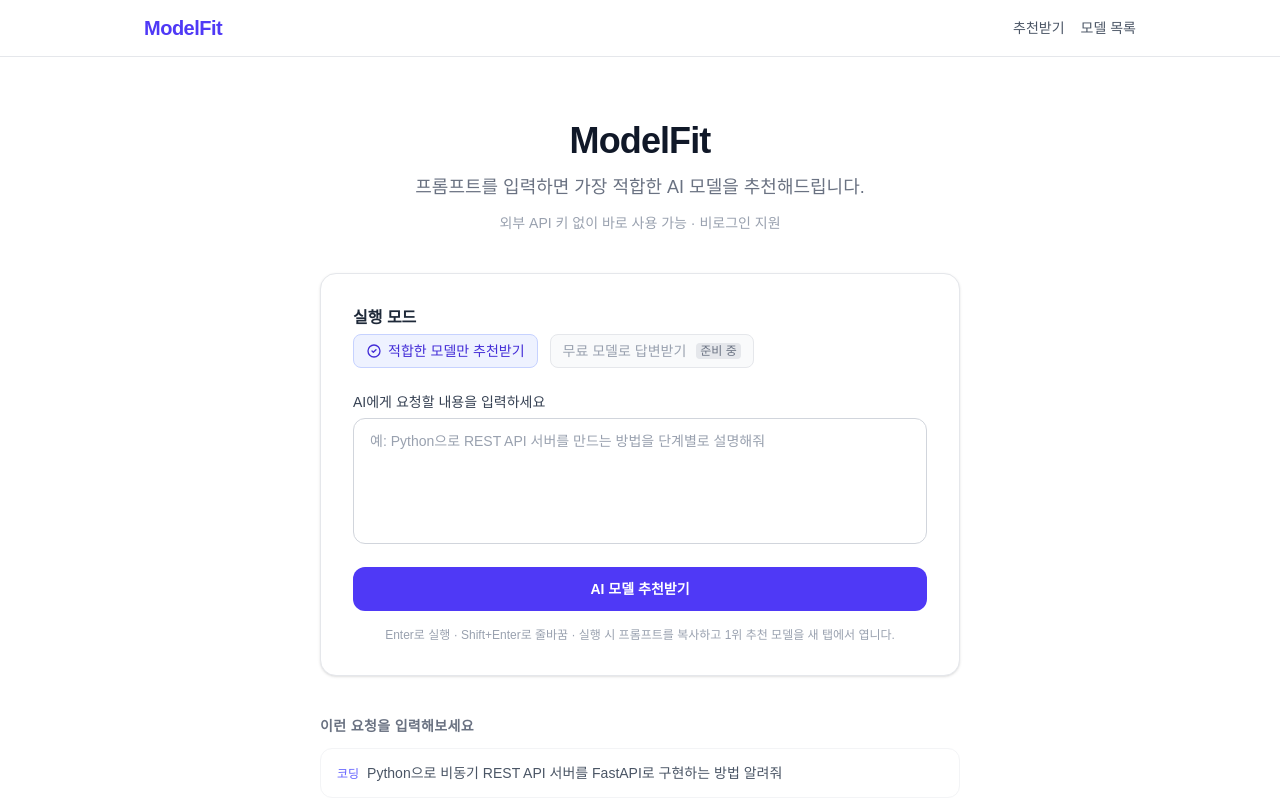
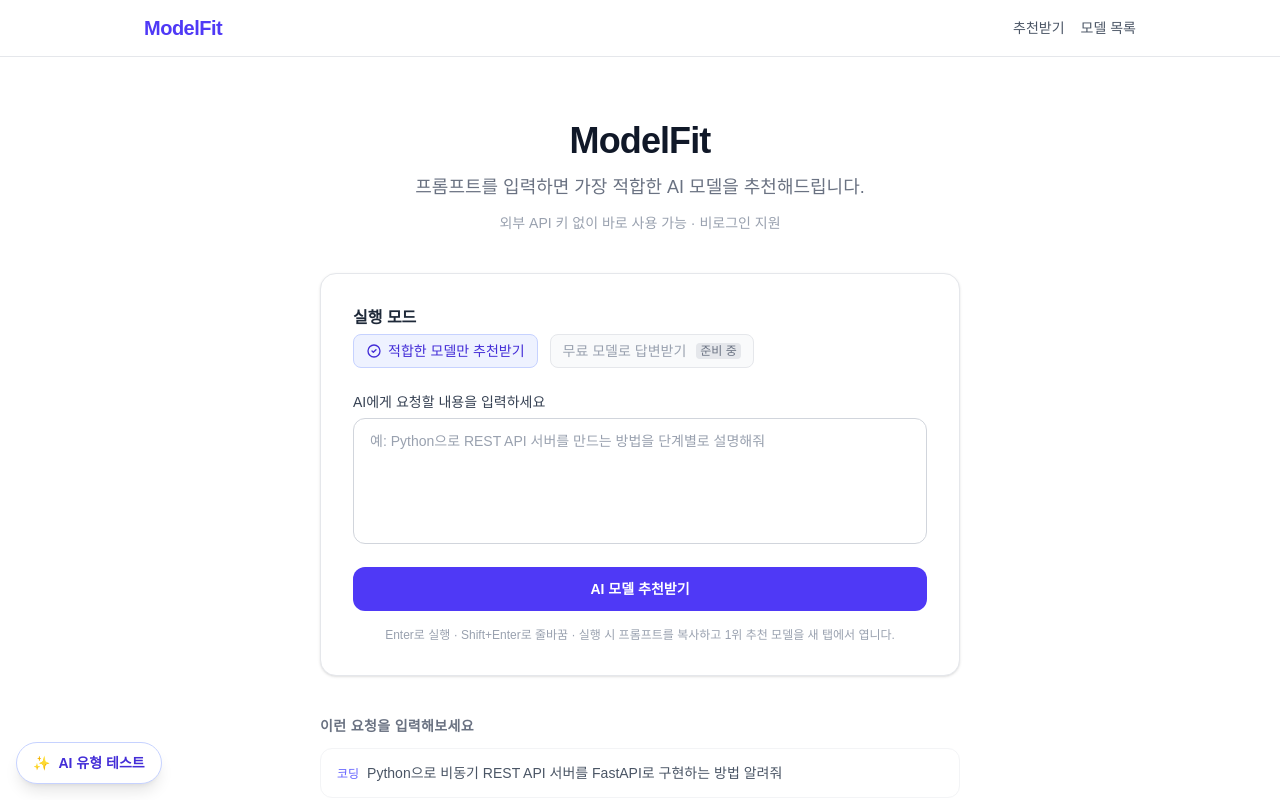
Before and after one commit to JiYun1101/AI_Model_Auto_Recommend, a Next.js app: page / in a window 1280 px wide. Shown: the top 800 px of the page. Built offline with nearby package versions, Linux system fonts and the light colour scheme.

Commit message:
feat: add persistent AI type test launcher

```diff
--- a/app/layout.tsx
+++ b/app/layout.tsx
@@ -2,6 +2,7 @@ import type { Metadata } from "next";
 import { Geist, Geist_Mono } from "next/font/google";
 import "./globals.css";
 import { Providers } from "@/src/shared/components/providers";
+import { AiTypeTest } from "@/src/features/ai-profile/ui/ai-type-test";
 
 const geistSans = Geist({
   variable: "--font-geist-sans",
@@ -56,6 +57,7 @@ export default function RootLayout({
             </div>
           </header>
           <main className="flex-1">{children}</main>
+          <AiTypeTest />
           <footer className="py-6 text-center text-xs text-gray-400 border-t border-gray-200 bg-white">
             ModelFit Phase 1 MVP · 외부 API 없이 로컬 실행 가능
           </footer>
```
